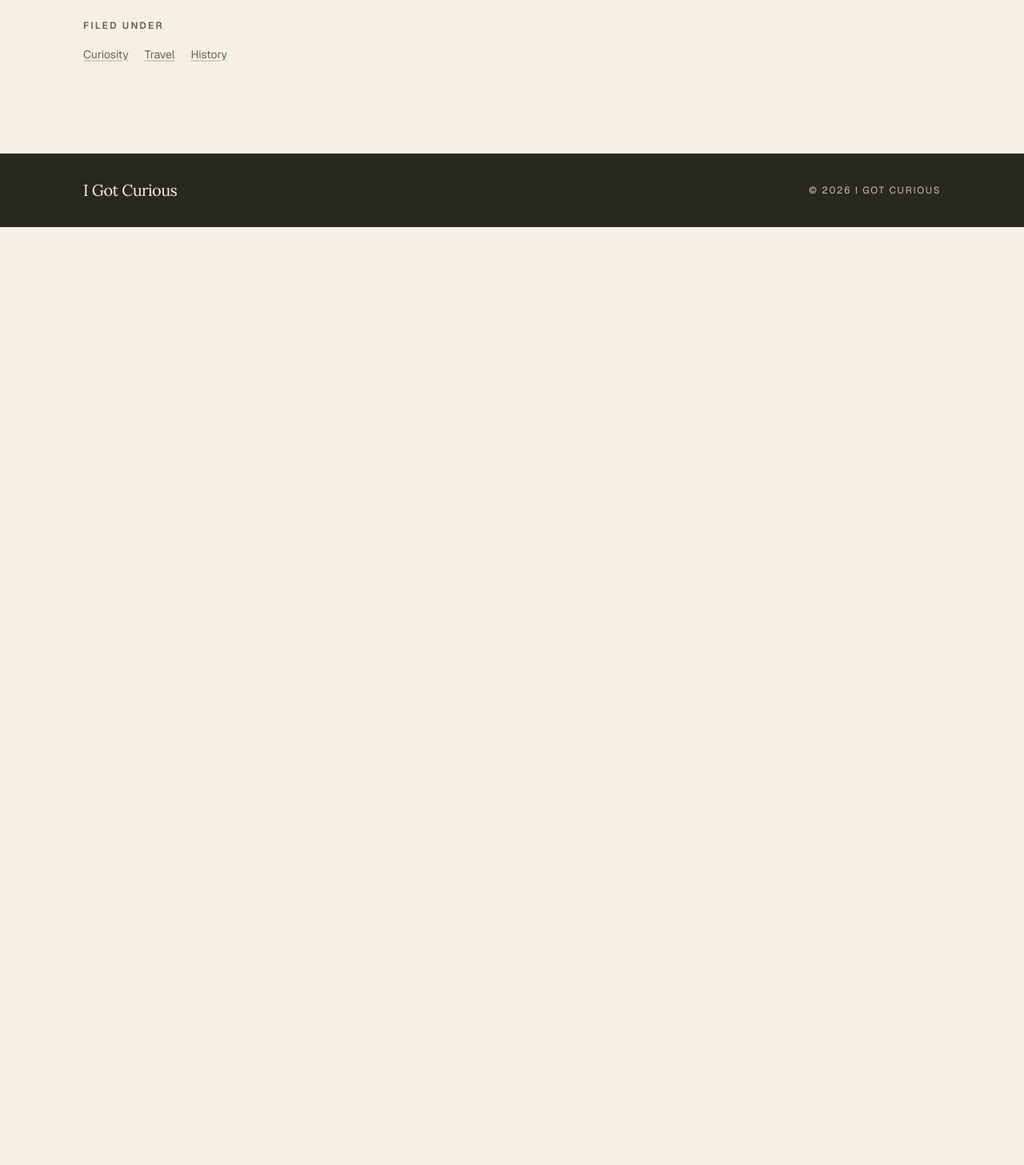
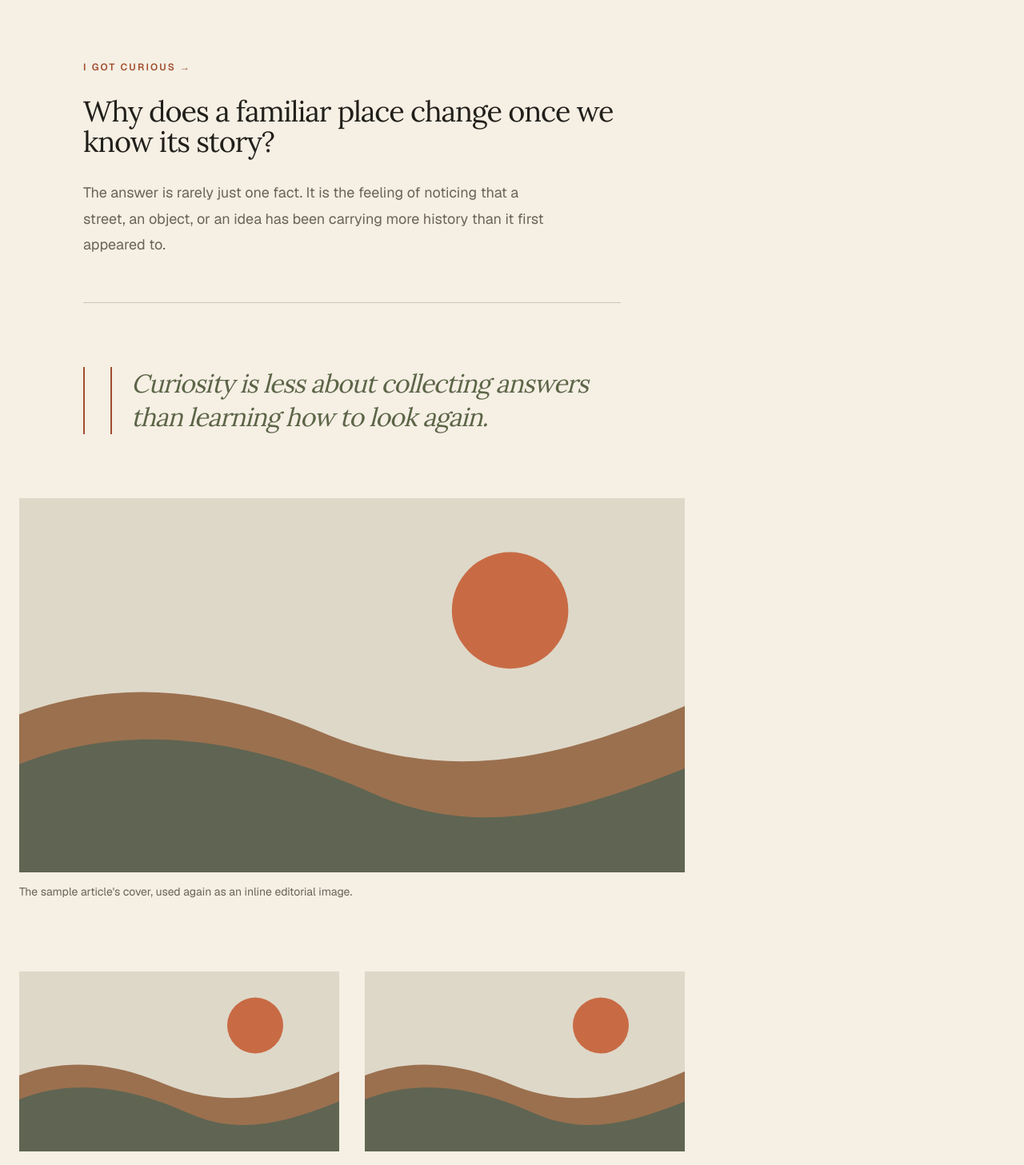
Before and after one commit to Iamgauravtyagii/world-curiosity, a Next.js app: page /articles/a-place-for-world-curiosity in a window 1280 px wide. Shown: the part 1960-3417 px from the top of the page at 80% size. Before the commit the page ends 2244 px from the top, so only its background shows below. Built offline with nearby package versions, Linux system fonts and the light colour scheme.

Commit message:
feat: add reusable MDX editorial primitives

```diff
--- a/content/articles/a-place-for-world-curiosity.mdx
+++ b/content/articles/a-place-for-world-curiosity.mdx
@@ -28,3 +28,35 @@ through history, culture, art, food, technology, and ideas.
 This sample article exists to establish the writing workflow. It demonstrates
 the metadata every future article needs while keeping the article body simple
 and readable.
+
+<Curiosity title="Why does a familiar place change once we know its story?">
+
+The answer is rarely just one fact. It is the feeling of noticing that a street,
+an object, or an idea has been carrying more history than it first appeared to.
+
+</Curiosity>
+
+<PullQuote>
+  Curiosity is less about collecting answers than learning how to look again.
+</PullQuote>
+
+<WideImage
+  src="/images/articles/a-place-for-world-curiosity/cover.svg"
+  alt="Abstract sun and horizon shapes in warm earth tones"
+  caption="The sample article's cover, used again as an inline editorial image."
+  width="1600"
+  height="900"
+/>
+
+<ImagePair
+  leftSrc="/images/articles/a-place-for-world-curiosity/cover.svg"
+  leftAlt="Abstract sun and horizon shapes in warm earth tones"
+  leftCaption="A left-hand image in the sample pair."
+  leftWidth="1600"
+  leftHeight="900"
+  rightSrc="/images/articles/a-place-for-world-curiosity/cover.svg"
+  rightAlt="Abstract sun and horizon shapes in warm earth tones"
+  rightCaption="A right-hand image in the sample pair."
+  rightWidth="1600"
+  rightHeight="900"
+/>
--- a/src/app/articles/[slug]/page.tsx
+++ b/src/app/articles/[slug]/page.tsx
@@ -2,8 +2,21 @@ import Image from "next/image";
 import Link from "next/link";
 import { notFound } from "next/navigation";
 import { MDXRemote } from "next-mdx-remote/rsc";
+import {
+  Curiosity,
+  ImagePair,
+  PullQuote,
+  WideImage,
+} from "@/components/editorial-mdx";
 import { getAllArticles, getArticleBySlug } from "@/lib/articles";
 import { toSlug } from "@/lib/slug";
+
+const mdxComponents = {
+  Curiosity,
+  PullQuote,
+  WideImage,
+  ImagePair,
+};
 
 export async function generateStaticParams() {
   const articles = await getAllArticles();
@@ -73,7 +86,7 @@ export default async function ArticlePage({
 
         <div className="mx-auto w-full max-w-6xl px-6 pb-20 pt-14 sm:px-10 sm:pb-28 sm:pt-20">
           <div className="article-prose">
-            <MDXRemote source={article.body} />
+            <MDXRemote components={mdxComponents} source={article.body} />
           </div>
 
           <footer className="mt-16 max-w-[42rem] border-t border-border pt-8 sm:mt-20">
--- /dev/null
+++ b/src/components/editorial-mdx.tsx
@@ -0,0 +1,172 @@
+import Image from "next/image";
+import type { ReactNode } from "react";
+
+type EditorialImage = {
+  alt: string;
+  caption?: string;
+  height: number | string;
+  src: string;
+  width: number | string;
+};
+
+type CuriosityProps = {
+  children: ReactNode;
+  title: string;
+};
+
+type PullQuoteProps = {
+  children: ReactNode;
+};
+
+type ImagePairProps = {
+  leftAlt: string;
+  leftCaption?: string;
+  leftHeight: number | string;
+  leftSrc: string;
+  leftWidth: number | string;
+  rightAlt: string;
+  rightCaption?: string;
+  rightHeight: number | string;
+  rightSrc: string;
+  rightWidth: number | string;
+};
+
+function validateImage(image: EditorialImage, componentName: string) {
+  if (!image.alt.trim()) {
+    throw new Error("Editorial images require meaningful alt text.");
+  }
+
+  const width = Number(image.width);
+  const height = Number(image.height);
+
+  if (
+    !Number.isFinite(width) ||
+    !Number.isFinite(height) ||
+    width <= 0 ||
+    height <= 0
+  ) {
+    throw new Error(
+      `${componentName} requires positive width and height values. Received width: ${image.width}, height: ${image.height}.`,
+    );
+  }
+
+  return { ...image, height, width };
+}
+
+function EditorialImageContent({
+  componentName,
+  image,
+  sizes,
+}: {
+  componentName: string;
+  image: EditorialImage;
+  sizes: string;
+}) {
+  const validatedImage = validateImage(image, componentName);
+
+  return (
+    <>
+      <Image
+        alt={validatedImage.alt}
+        className="h-auto w-full"
+        height={validatedImage.height}
+        sizes={sizes}
+        src={validatedImage.src}
+        width={validatedImage.width}
+      />
+      {validatedImage.caption ? (
+        <figcaption className="mt-3 text-sm leading-6 text-muted">
+          {validatedImage.caption}
+        </figcaption>
+      ) : null}
+    </>
+  );
+}
+
+export function Curiosity({ children, title }: CuriosityProps) {
+  return (
+    <section
+      aria-label={`I got curious: ${title}`}
+      className="my-14 border-y border-olive/30 py-10 sm:my-20 sm:py-14"
+    >
+      <p className="text-xs font-semibold uppercase tracking-[0.18em] text-rust">
+        I Got Curious <span aria-hidden="true">→</span>
+      </p>
+      <p className="mt-4 max-w-2xl font-display text-3xl leading-[1.08] tracking-[-0.03em] sm:text-4xl">
+        {title}
+      </p>
+      <div className="mt-5 max-w-xl text-muted [&_p:first-child]:mt-0 [&_p]:mt-4">
+        {children}
+      </div>
+    </section>
+  );
+}
+
+export function PullQuote({ children }: PullQuoteProps) {
+  return (
+    <figure className="my-14 border-l-2 border-rust pl-6 sm:my-20 sm:pl-8">
+      <blockquote className="max-w-2xl font-display text-3xl leading-[1.15] tracking-[-0.03em] text-olive sm:text-4xl">
+        {children}
+      </blockquote>
+    </figure>
+  );
+}
+
+export function WideImage(image: EditorialImage) {
+  return (
+    <figure className="my-12 xl:-mx-20 xl:w-[calc(100%+10rem)]">
+      <EditorialImageContent
+        componentName="WideImage"
+        image={image}
+        sizes="(min-width: 1280px) 832px, (min-width: 640px) 672px, calc(100vw - 3rem)"
+      />
+    </figure>
+  );
+}
+
+export function ImagePair({
+  leftAlt,
+  leftCaption,
+  leftHeight,
+  leftSrc,
+  leftWidth,
+  rightAlt,
+  rightCaption,
+  rightHeight,
+  rightSrc,
+  rightWidth,
+}: ImagePairProps) {
+  const left = {
+    alt: leftAlt,
+    caption: leftCaption,
+    height: leftHeight,
+    src: leftSrc,
+    width: leftWidth,
+  };
+  const right = {
+    alt: rightAlt,
+    caption: rightCaption,
+    height: rightHeight,
+    src: rightSrc,
+    width: rightWidth,
+  };
+
+  return (
+    <div className="my-12 grid gap-8 sm:grid-cols-2 xl:-mx-20 xl:w-[calc(100%+10rem)]">
+      <figure>
+        <EditorialImageContent
+          componentName="ImagePair left image"
+          image={left}
+          sizes="(min-width: 1280px) 400px, (min-width: 640px) calc((100vw - 7.5rem) / 2), calc(100vw - 3rem)"
+        />
+      </figure>
+      <figure>
+        <EditorialImageContent
+          componentName="ImagePair right image"
+          image={right}
+          sizes="(min-width: 1280px) 400px, (min-width: 640px) calc((100vw - 7.5rem) / 2), calc(100vw - 3rem)"
+        />
+      </figure>
+    </div>
+  );
+}
```
